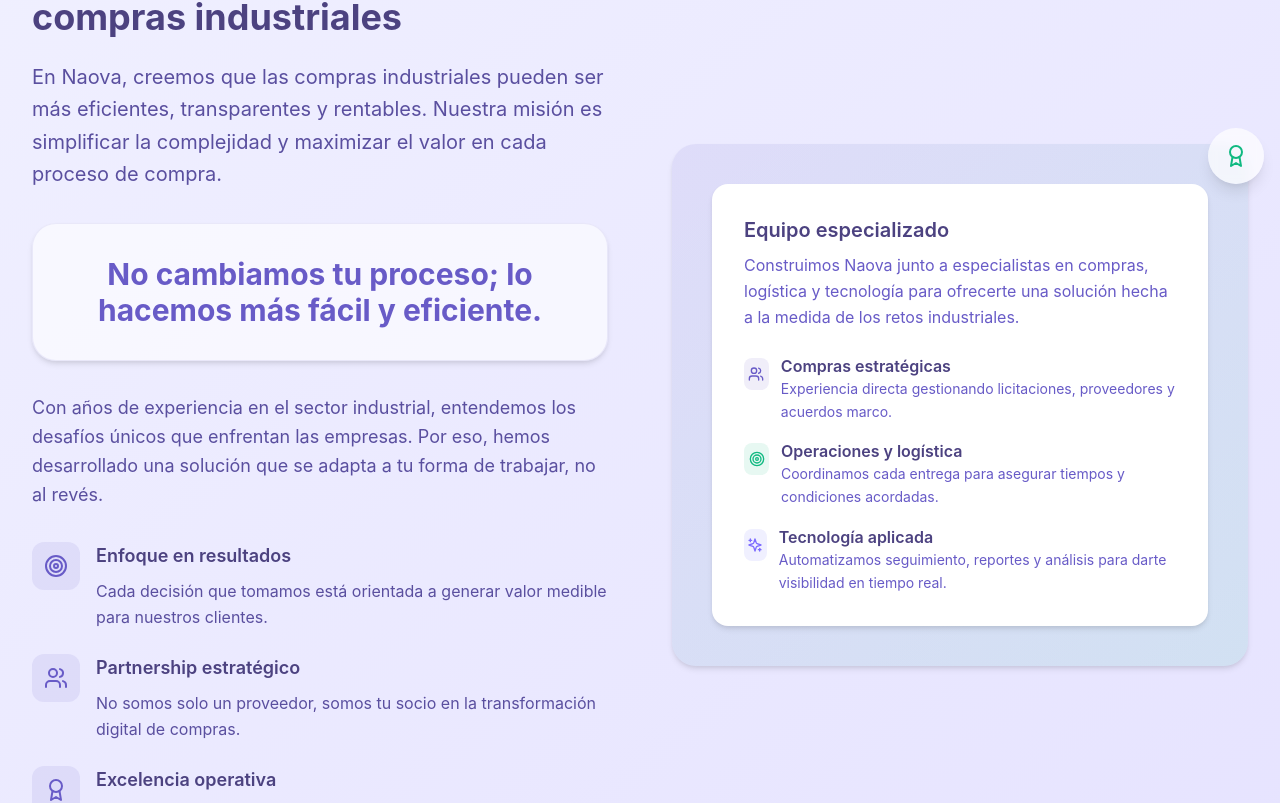
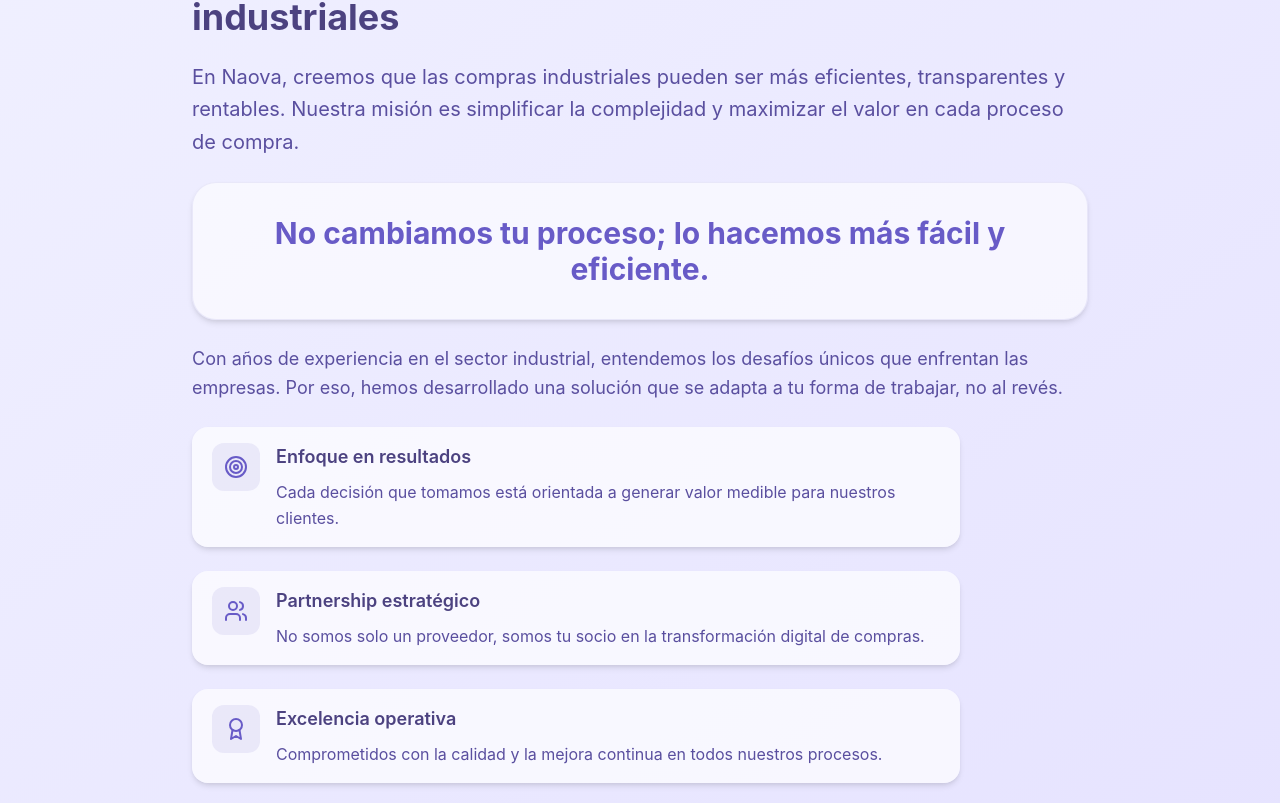
Before and after one commit to victor-4502/naova_mvp, a Next.js app: page / in a window 1280 px wide. Shown: the part 7203-8006 px from the top of the page. Built offline with nearby package versions, Linux system fonts and the light colour scheme.

Commit message:
Centra secciÃ³n About y elimina bloque adicional

```diff
--- a/components/About.tsx
+++ b/components/About.tsx
@@ -1,7 +1,7 @@
 'use client'
 
 import { motion } from 'framer-motion'
-import { Users, Target, Award, Sparkles } from 'lucide-react'
+import { Users, Target, Award } from 'lucide-react'
 
 const About = () => {
   const values = [
@@ -54,10 +54,9 @@
           whileInView="visible"
           viewport={{ once: true, margin: '-100px' }}
           variants={containerVariants}
-          className="grid lg:grid-cols-2 gap-16 items-center"
+          className="max-w-4xl mx-auto space-y-10 text-center lg:text-left"
         >
-          {/* Content */}
-          <div>
+          <div className="space-y-6">
             <motion.h2
               variants={itemVariants}
               className="text-3xl md:text-4xl font-bold text-gray-900 mb-6"
@@ -92,87 +91,26 @@
               que se adapta a tu forma de trabajar, no al revés.
             </motion.p>
 
-            <motion.div variants={containerVariants} className="space-y-6">
+            <motion.div variants={containerVariants} className="space-y-6 mx-auto lg:mx-0 max-w-3xl">
               {values.map((value, index) => (
                 <motion.div
                   key={index}
                   variants={itemVariants}
-                  className="flex items-start gap-4"
+                  className="flex flex-col sm:flex-row sm:items-start sm:gap-4 bg-white/70 rounded-2xl px-5 py-4 shadow-soft"
                 >
-                  <div className="flex-shrink-0 w-12 h-12 bg-primary/10 rounded-xl flex items-center justify-center">
+                  <div className="flex-shrink-0 w-12 h-12 mx-auto sm:mx-0 mb-3 sm:mb-0 bg-primary/10 rounded-xl flex items-center justify-center">
                     <value.icon className="h-6 w-6 text-primary" />
                   </div>
-                  <div>
-                    <h3 className="text-lg font-semibold text-gray-900 mb-2">
+                  <div className="text-gray-800 text-left">
+                    <h3 className="text-lg font-semibold text-gray-900 mb-2 text-center sm:text-left">
                       {value.title}
                     </h3>
-                    <p className="text-gray-800 leading-relaxed">{value.description}</p>
+                    <p className="leading-relaxed">{value.description}</p>
                   </div>
                 </motion.div>
               ))}
             </motion.div>
           </div>
-
-          <motion.div
-            initial={{ opacity: 0, x: 50 }}
-            whileInView={{ opacity: 1, x: 0 }}
-            viewport={{ once: true, margin: '-100px' }}
-            transition={{ duration: 0.8 }}
-            className="relative bg-gradient-to-br from-primary/10 to-secondary/10 rounded-3xl p-10 shadow-soft"
-          >
-            <div className="absolute -top-4 -right-4 w-14 h-14 rounded-full bg-white/70 backdrop-blur-sm flex items-center justify-center shadow-medium">
-              <Award className="h-6 w-6 text-secondary" />
-            </div>
-
-            <div className="bg-white rounded-2xl p-8 shadow-soft space-y-6">
-              <div>
-                <h4 className="text-xl font-semibold text-gray-900 mb-2">
-                  Equipo especializado
-                </h4>
-                <p className="text-gray-700 leading-relaxed">
-                  Construimos Naova junto a especialistas en compras, logística y tecnología para ofrecerte una solución hecha a la medida de los retos industriales.
-                </p>
-              </div>
-
-              <div className="space-y-4 text-gray-700">
-                <div className="flex items-start gap-3">
-                  <div className="mt-1 flex h-8 w-8 items-center justify-center rounded-lg bg-primary/10 text-primary">
-                    <Users className="h-4 w-4" />
-                  </div>
-                  <div>
-                    <h5 className="font-semibold text-gray-900">Compras estratégicas</h5>
-                    <p className="text-sm leading-relaxed">
-                      Experiencia directa gestionando licitaciones, proveedores y acuerdos marco.
-                    </p>
-                  </div>
-                </div>
-
-                <div className="flex items-start gap-3">
-                  <div className="mt-1 flex h-8 w-8 items-center justify-center rounded-lg bg-secondary/10 text-secondary">
-                    <Target className="h-4 w-4" />
-                  </div>
-                  <div>
-                    <h5 className="font-semibold text-gray-900">Operaciones y logística</h5>
-                    <p className="text-sm leading-relaxed">
-                      Coordinamos cada entrega para asegurar tiempos y condiciones acordadas.
-                    </p>
-                  </div>
-                </div>
-
-                <div className="flex items-start gap-3">
-                  <div className="mt-1 flex h-8 w-8 items-center justify-center rounded-lg bg-purple-100 text-purple-600">
-                    <Sparkles className="h-4 w-4" />
-                  </div>
-                  <div>
-                    <h5 className="font-semibold text-gray-900">Tecnología aplicada</h5>
-                    <p className="text-sm leading-relaxed">
-                      Automatizamos seguimiento, reportes y análisis para darte visibilidad en tiempo real.
-                    </p>
-                  </div>
-                </div>
-              </div>
-            </div>
-          </motion.div>
         </motion.div>
       </div>
     </section>
```
